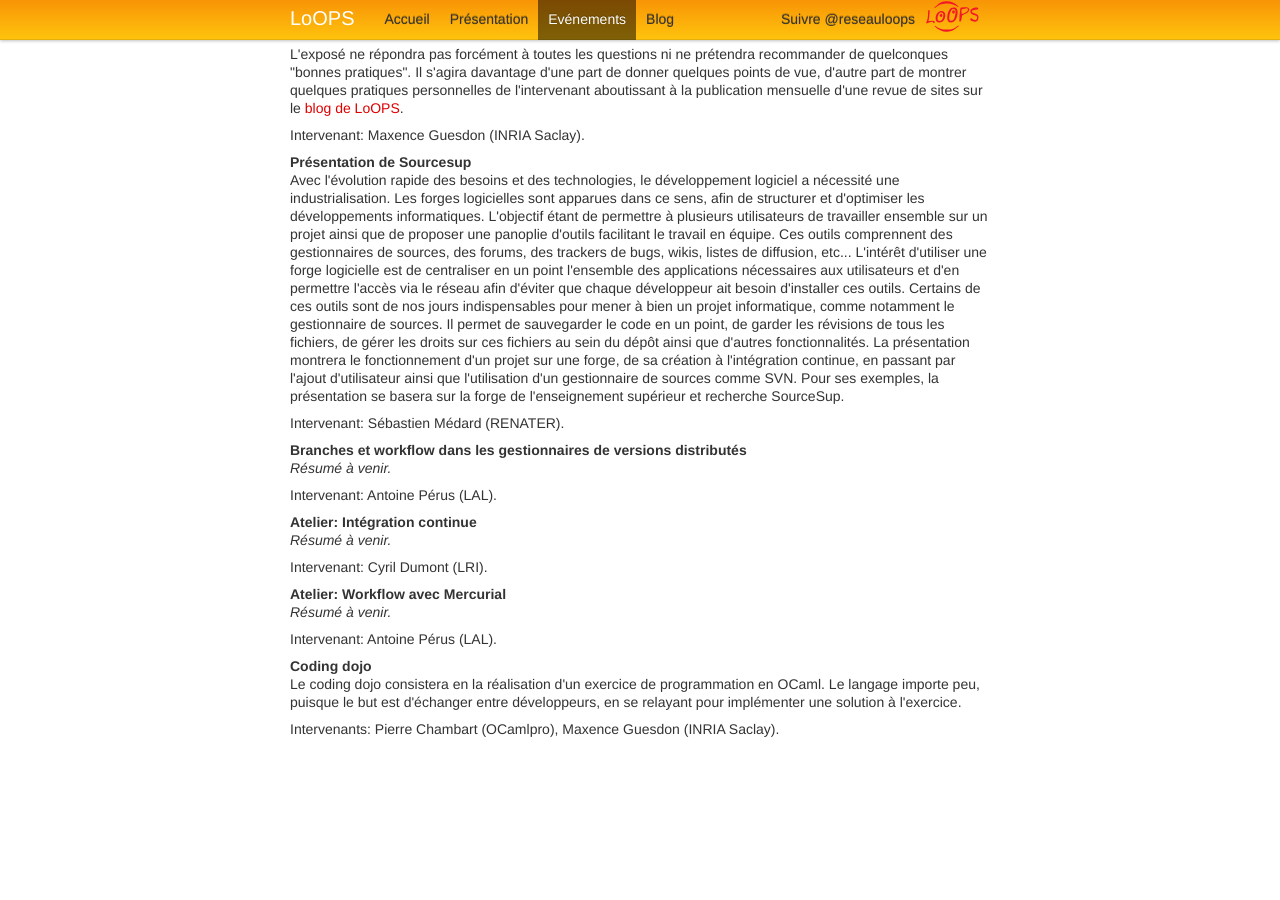
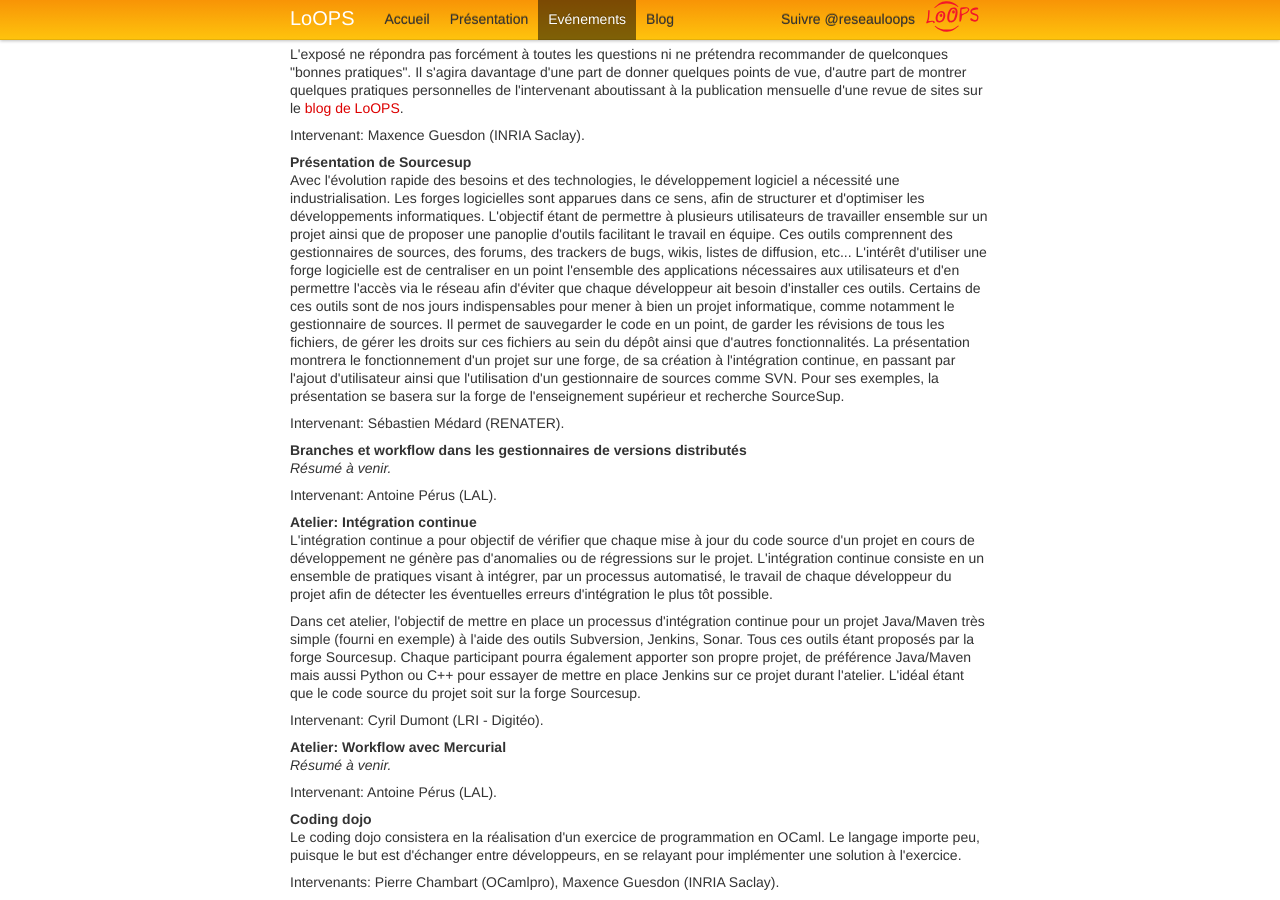
Before and after one commit to reseau-loops/reseau-loops.github.com, a Jekyll site: the page built from journee_2013_12.html, in a window 1280 px wide and 900 px high, scrolled down 890 px. Built offline with Jekyll 4.4.1, drawn with Linux system fonts in a browser that asks for light colours; Markdown is read by kramdown in place of the engine named in the settings; comment, search, counter and statistics services are not loaded; before the commit the page ends 1637 px from its top, so only the background shows below that.

Commit message:
ajout resume integration continue

```diff
--- a/journee_2013_12.html
+++ b/journee_2013_12.html
@@ -169,10 +169,25 @@
 
 <h4 id="ic">Atelier: Intégration continue</h4>
 <p>
-<em>Résumé à venir.</em>
+L'intégration continue a pour objectif de vérifier que chaque mise à
+jour du code source d'un projet en cours de développement ne génère pas
+d'anomalies ou de régressions sur le projet. L'intégration continue
+consiste en un ensemble de pratiques visant à intégrer, par un processus
+automatisé, le travail de chaque développeur du projet afin de détecter
+les éventuelles erreurs d'intégration le plus tôt possible.
 </p>
 <p>
-Intervenant: Cyril Dumont (LRI).
+Dans cet atelier, l'objectif de mettre en place un processus
+d'intégration continue pour un projet Java/Maven très simple (fourni en
+exemple) à l'aide des outils Subversion, Jenkins, Sonar. Tous ces outils
+étant proposés par la forge Sourcesup. Chaque participant pourra
+également apporter son propre projet, de préférence Java/Maven mais
+aussi Python ou C++ pour essayer de mettre en place Jenkins sur ce
+projet durant l'atelier. L'idéal étant que le code source du projet soit
+sur la forge Sourcesup.
+</p>
+<p>
+Intervenant: Cyril Dumont (LRI - Digitéo).
 </p>
 
 <h4 id="hgworkflow">Atelier: Workflow avec Mercurial</h4>
```
